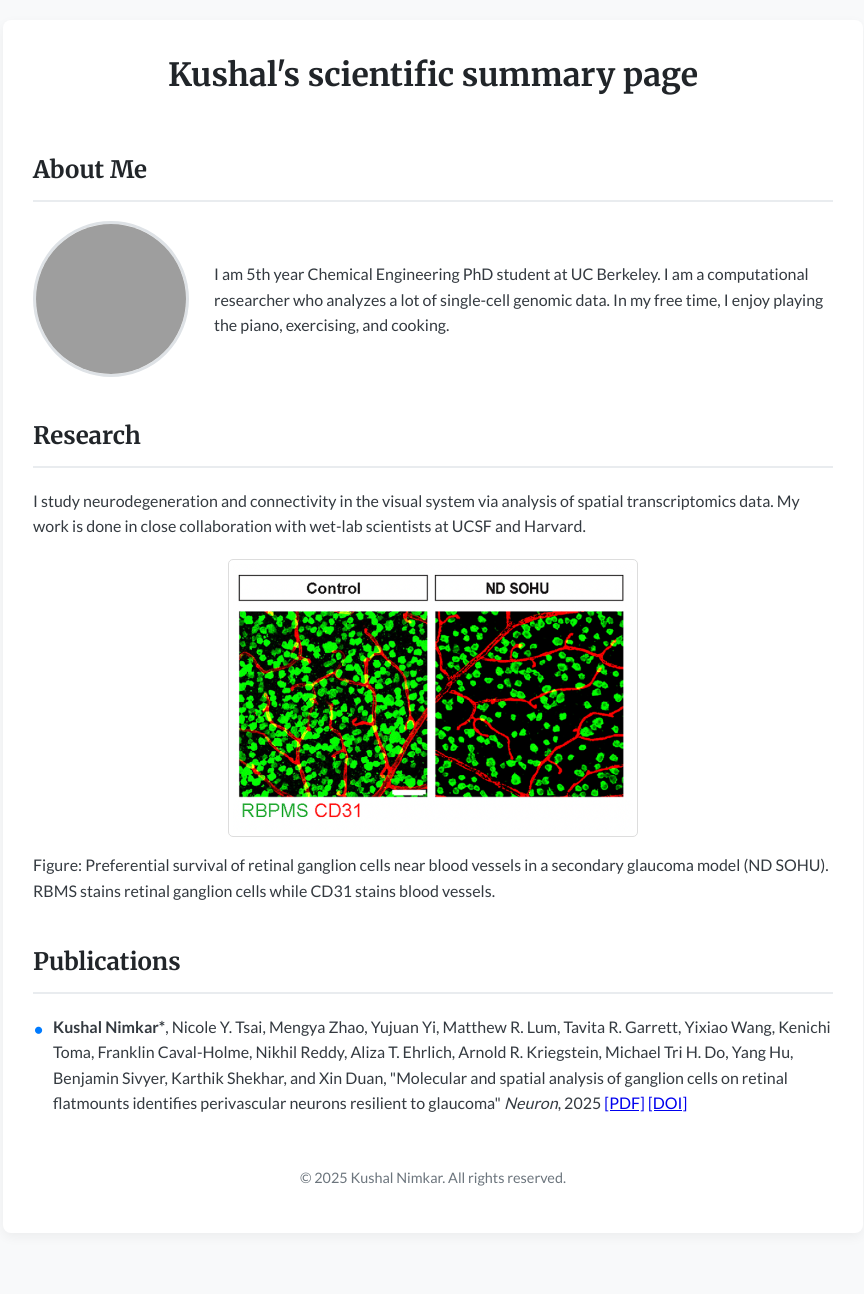
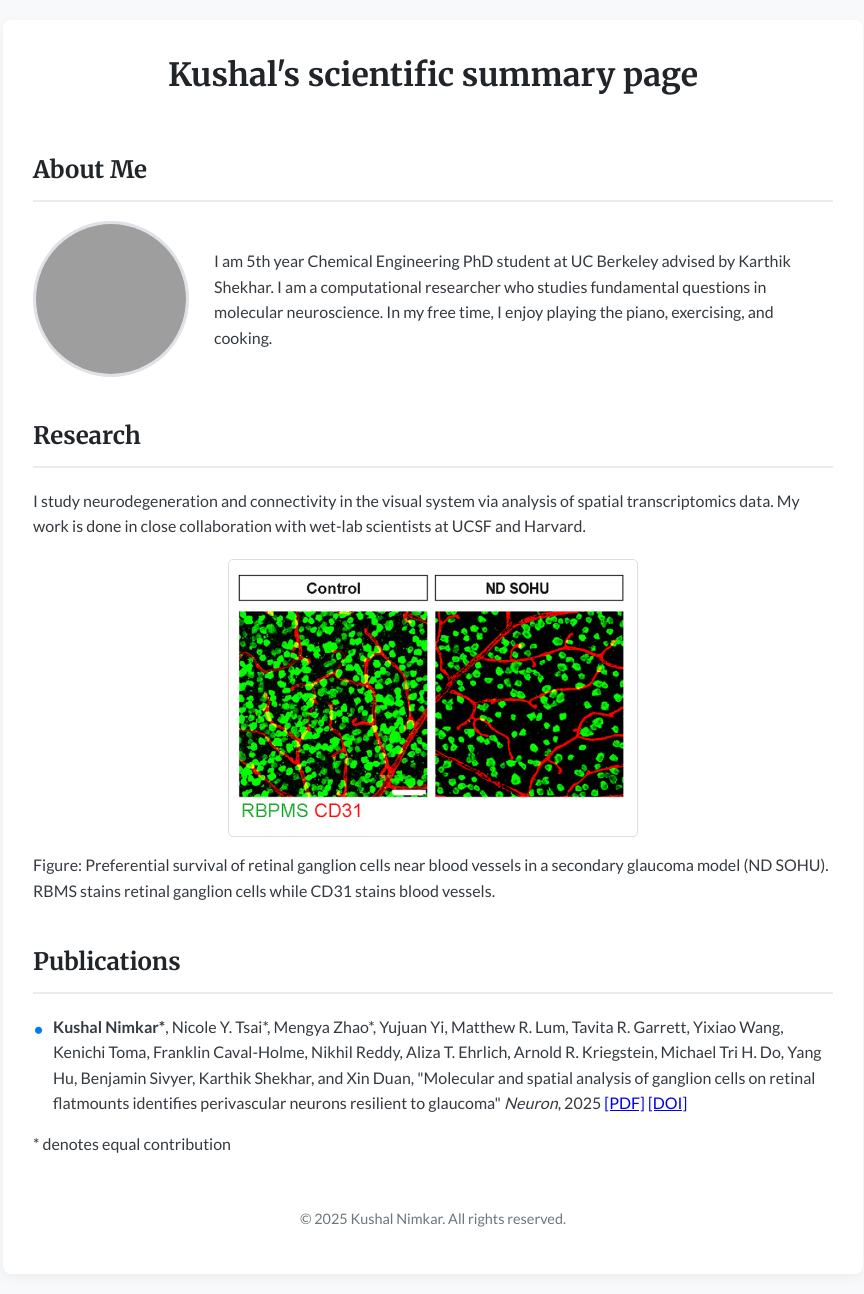
Before and after one commit to kushalnimkar/kushalnimkar.github.io, a Jekyll site: the page built from docs/index.markdown, in a window 1280 px wide. Shown: the whole page, without its empty margins (207-1071 px from the left). Built offline with Jekyll 4.4.1, drawn with Linux system fonts in a browser that asks for light colours; our own code applies the rules of GitHub Pages for plain Markdown files; before the commit the page ends 1253 px from its top, so only the background shows below that; grey boxes are pictures that could not be loaded.

Commit message:
Updated index.markdown

```diff
--- a/docs/index.markdown
+++ b/docs/index.markdown
@@ -10,7 +10,7 @@ layout: default
   <img src="{{ '/assets/images/placeholder-profile.png'}}" alt="My Profile Picture" class="profile-pic">
   <div class="blurb">
     <p>
-      I am 5th year Chemical Engineering PhD student at UC Berkeley. I am a computational researcher who analyzes a lot of single-cell genomic data. In my free time, I enjoy playing the piano, exercising, and cooking.
+      I am 5th year Chemical Engineering PhD student at UC Berkeley advised by Karthik Shekhar. I am a computational researcher who studies fundamental questions in molecular neuroscience. In my free time, I enjoy playing the piano, exercising, and cooking.
     </p>
   </div>
 </div>
@@ -30,9 +30,10 @@ I study neurodegeneration and connectivity in the visual system via analysis of
 
 <ul class="publications-list">
   <li>
-    <strong>Kushal Nimkar*</strong>, Nicole Y. Tsai, Mengya Zhao, Yujuan Yi, Matthew R. Lum, Tavita R. Garrett, Yixiao Wang,
+    <strong>Kushal Nimkar*</strong>, Nicole Y. Tsai*, Mengya Zhao*, Yujuan Yi, Matthew R. Lum, Tavita R. Garrett, Yixiao Wang,
 Kenichi Toma, Franklin Caval-Holme, Nikhil Reddy, Aliza T. Ehrlich, Arnold R. Kriegstein, Michael Tri H. Do,
 Yang Hu, Benjamin Sivyer, Karthik Shekhar, and Xin Duan, "Molecular and spatial analysis of ganglion cells on
 retinal flatmounts identifies perivascular neurons resilient to glaucoma" <em>Neuron</em>, 2025 <a href="/assets/pdfs/Neuron2025.pdf">[PDF]</a> <a href="#">[DOI]</a>
   </li>
+  * denotes equal contribution
 </ul>
```
